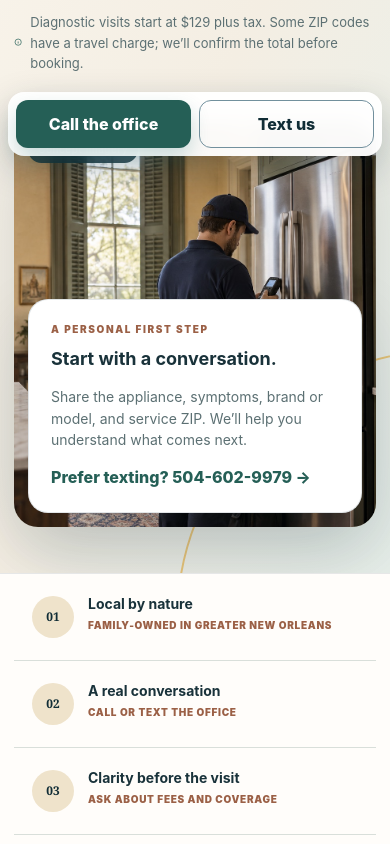
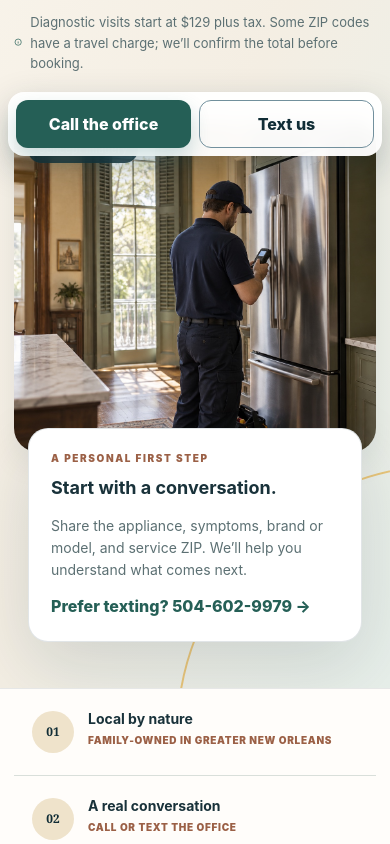
Before and after one commit to rachael863/professional-appliance-repair-website, a website: page index.html in a window 390 px wide. Shown: the part 680-1524 px from the top of the page. Drawn offline with Linux system fonts and the light colour scheme.

Commit message:
Improve mobile photo composition

```diff
--- a/assets/site.css
+++ b/assets/site.css
@@ -236,7 +236,7 @@ details p{padding:0 20px 20px;color:var(--muted);font-size:14px;margin:0}
   .utility .wrap{min-height:38px;font-size:11px}.utility span:last-child{display:none}
   .nav{min-height:70px}.brand-mark{width:40px;height:40px}.brand-text{font-size:14px}
   .hero{padding:50px 0 46px}.hero-grid{gap:36px}h1{font-size:47px}.lead{font-size:17px}
-  .hero-actions .btn{width:100%}.hero-visual{min-height:430px;border-radius:24px}.hero-photo{border-radius:24px}.intake{position:absolute;left:14px;right:14px;top:auto;bottom:14px;width:auto}.hero-visual .image-note{top:14px;bottom:auto;left:14px}
+  .hero-actions .btn{width:100%}.hero-visual{min-height:0;display:flex;flex-direction:column;border-radius:24px;box-shadow:none;background:transparent}.hero-photo{position:relative;height:330px;flex:none;border-radius:24px;box-shadow:var(--soft)}.intake{position:relative;left:auto;right:auto;top:auto;bottom:auto;width:calc(100% - 28px);margin:-24px auto 0}.hero-visual .image-note{top:14px;bottom:auto;left:14px}
   .tech{transform:scale(.72);transform-origin:left bottom;left:25px}.fridge{right:22px;transform:scale(.85);transform-origin:right bottom}
   .proof-grid{grid-template-columns:1fr}.proof-item{border-right:0!important;border-bottom:1px solid var(--line)!important}.proof-item:last-child{border-bottom:0!important}
   .section{padding:76px 0}.section-head{display:block;margin-bottom:28px}.section-head .btn{margin-top:12px}
@@ -250,7 +250,7 @@ details p{padding:0 20px 20px;color:var(--muted);font-size:14px;margin:0}
   .mobile-cta .btn{min-height:48px;padding:10px}.prototype-bar{display:none}
 }
 @media(max-width:430px){
-  h1{font-size:42px}.service-grid{grid-template-columns:1fr}.hero-visual{min-height:405px}.hero-visual .window{display:none}
+  h1{font-size:42px}.service-grid{grid-template-columns:1fr}.hero-visual{min-height:0}
   .zip-row{display:grid}.zip-row .btn{width:100%}.map-label{font-size:9px;padding:5px 7px}
 }
 @media(prefers-reduced-motion:reduce){html{scroll-behavior:auto}*,*::before,*::after{animation-duration:.01ms!important;transition-duration:.01ms!important}}
```
